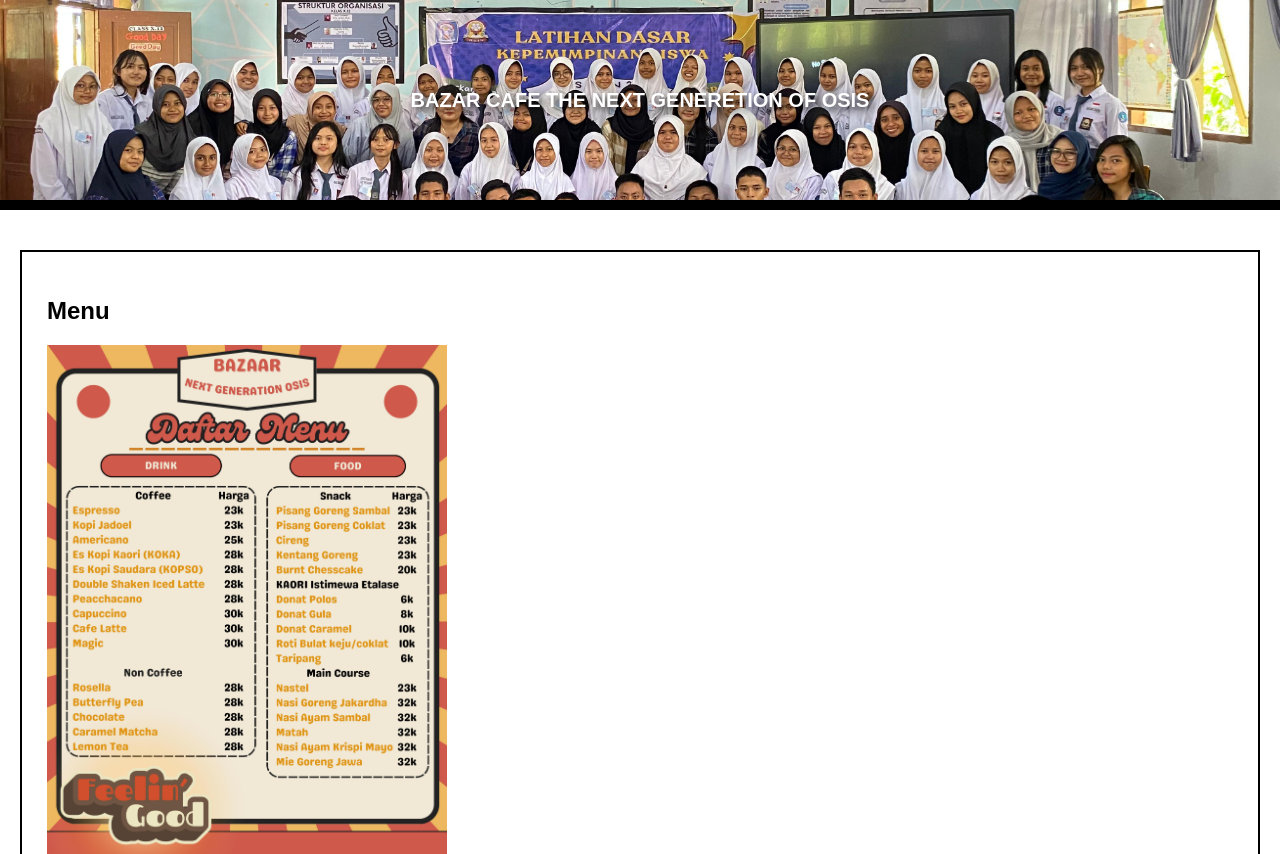
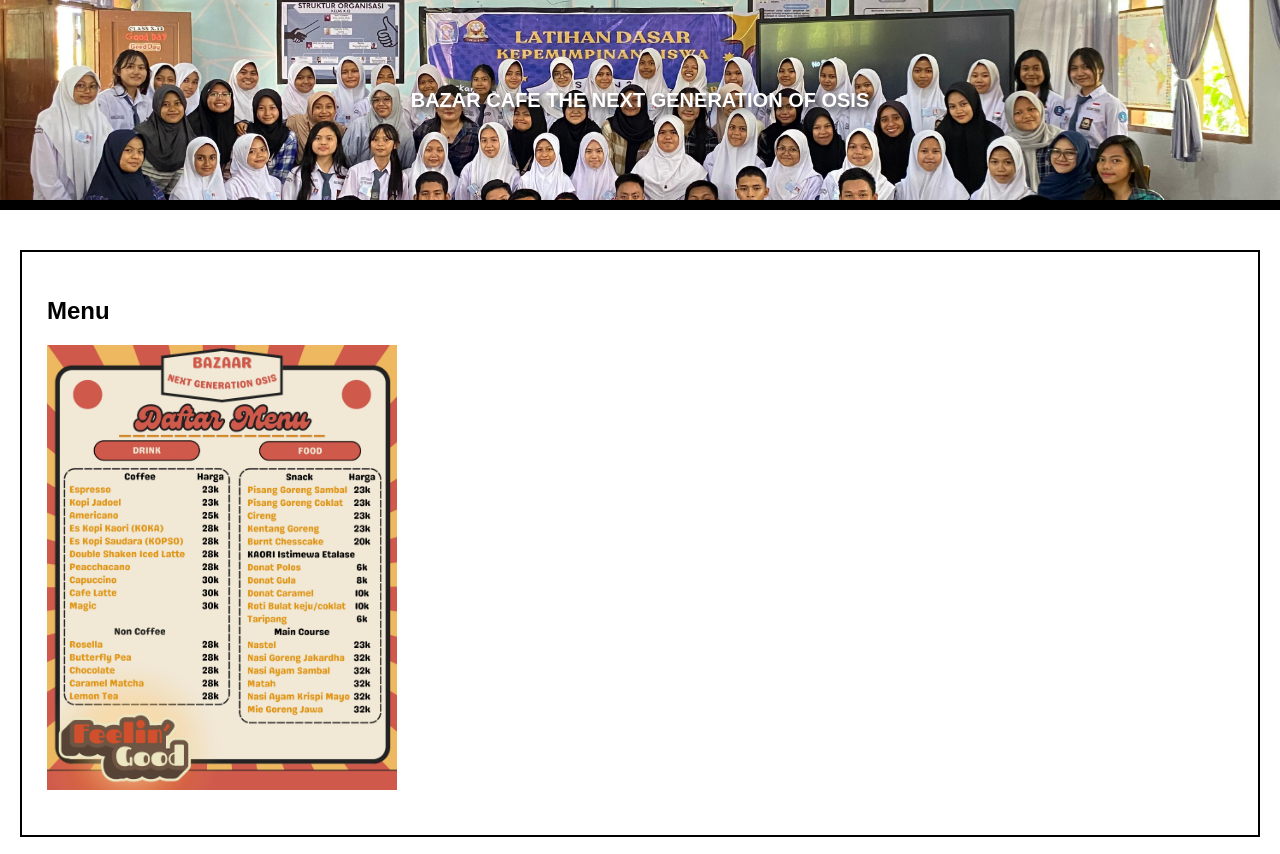
Before and after one commit to ZenT-Html/BAZAR-CAFE, a plain HTML site: page index.html in a window 1280 px wide. Shown: the top 854 px of the page. Drawn offline with Linux system fonts and the light colour scheme.

Commit message:
index.html

```diff
--- a/index.html
+++ b/index.html
@@ -8,19 +8,19 @@
 </head>
 <body>
     <header>
-        <h1>BAZAR CAFE THE NEXT GENERETION OF OSIS</h1>
+        <h1>BAZAR CAFE THE NEXT GENERATION OF OSIS</h1>
     </header>
 
     <main>
         <section id="about">
             <h2>Menu</h2>
-            <img src="Menu.jpg" alt="Deskripsi Foto" width="400">
+            <img src="Menu.jpg" alt="Deskripsi Foto" width="350">
             </p>
         </section>
 
         <section id="contact">
             <h2>Contact</h2>
-            <p>Hubungi No Ini Bila Ada Masalah <br>Aina:0821-8845-7676
+            <p>Hubungi No Ini Bila Ada Masalah <br>Aina : 0821-8845-7676
             </p>
         </section>
     </main>
```
